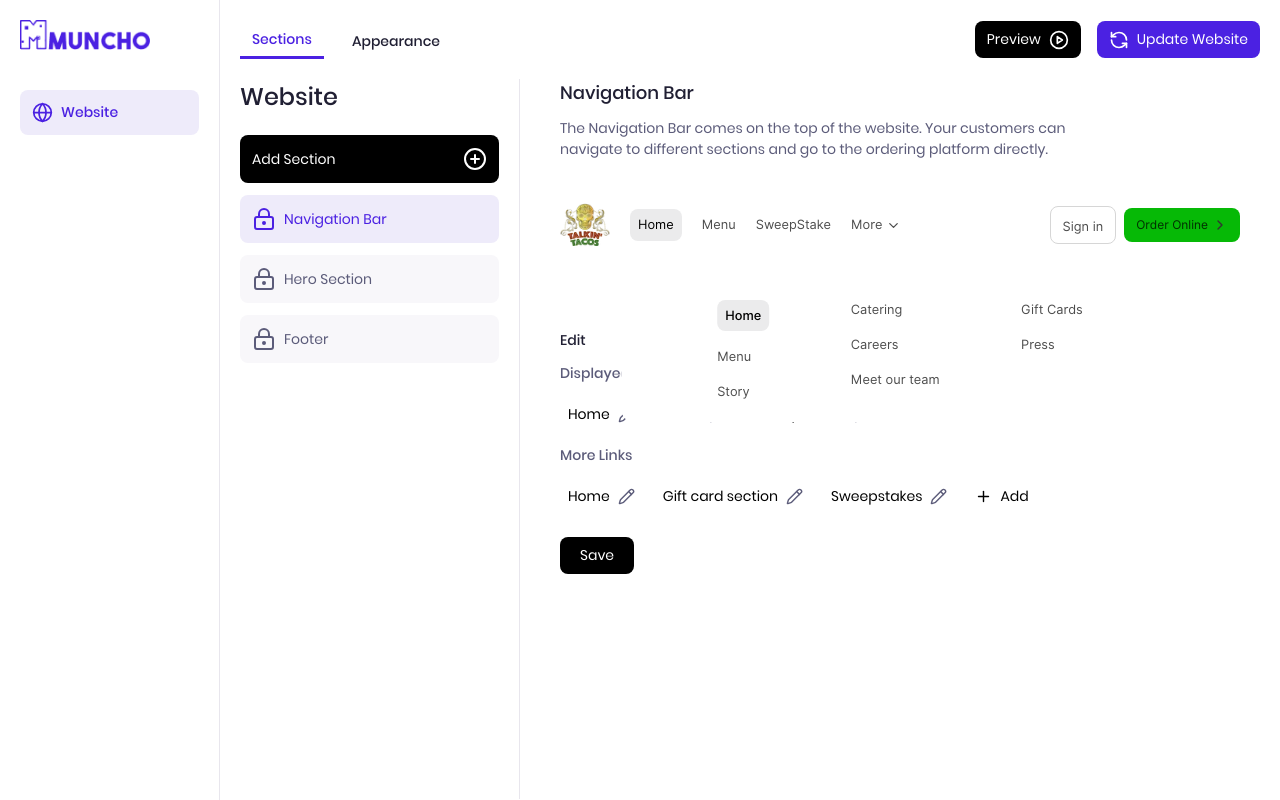
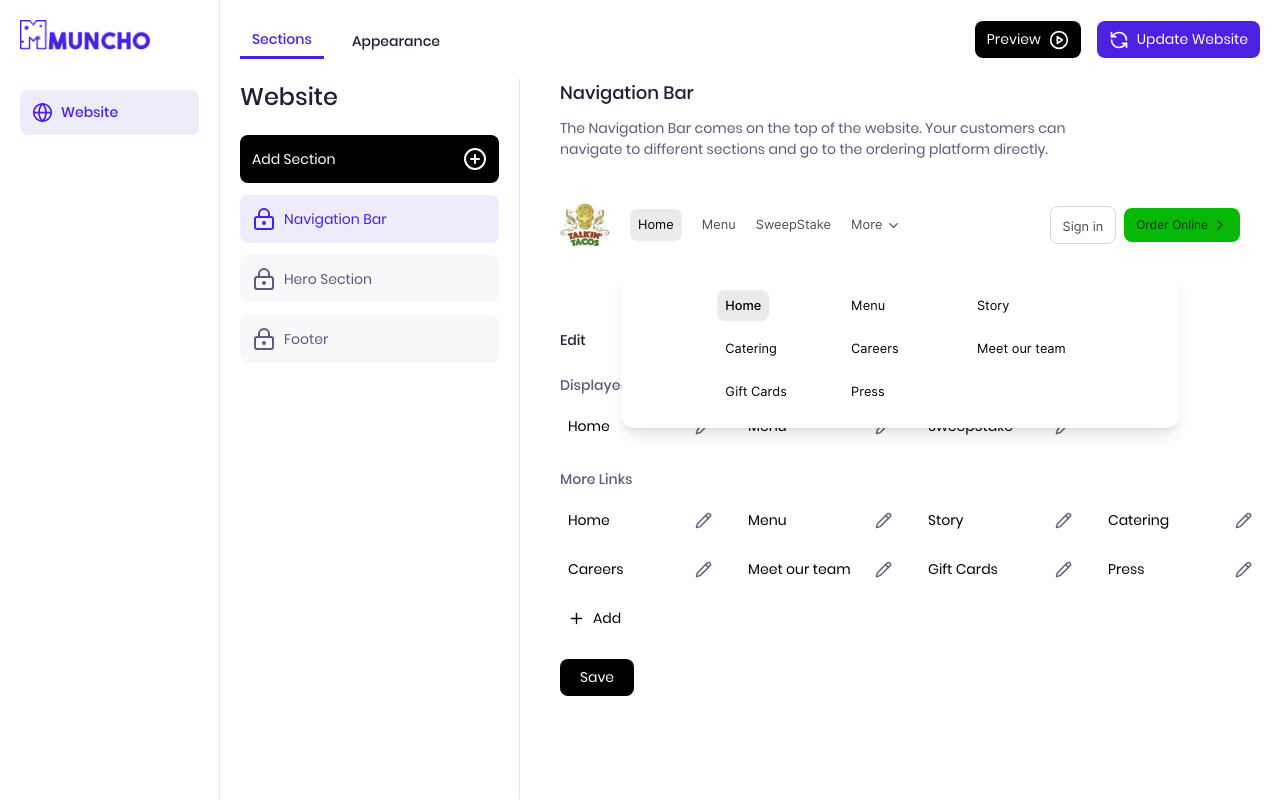
Before and after one commit to pushkardeep/muncho_cms, a React (Vite) app: page / in a window 1280 px wide. Both pictures are taken after a click on the button "More". Built offline with nearby package versions, Linux system fonts and the light colour scheme.

Commit message:
Nav logics added

```diff
--- /dev/null
+++ b/src/Components/Common/DeleteButton.jsx
@@ -0,0 +1,18 @@
+import React from "react";
+
+// Icons
+import { Trash2 } from "lucide-react";
+
+function DeleteButton({ onClick, styles = "" }) {
+  return (
+    <button
+      onClick={onClick}
+      className={`w-fit h-fit bg-red-600 flex justify-between items-center gap-2 rounded-[8px] px-2 py-2 cursor-pointer ${styles}`}
+    >
+      <Trash2 color="white" size={21} />
+      <span className="poppins_reg text-white text-[14px]">Delete</span>
+    </button>
+  );
+}
+
+export default DeleteButton;
--- a/src/Components/LinkEditor.jsx
+++ b/src/Components/LinkEditor.jsx
@@ -3,12 +3,65 @@ import React from "react";
 // Icons
 import { Pencil } from "lucide-react";
 
-function LinkEditor({ title }) {
+// Components
+import SmButton from "./Common/SmButton";
+import DeleteButton from "./Common/DeleteButton";
+
+function LinkEditor({
+  title,
+  isActive,
+  enableDelete = false,
+  lableValue,
+  linkValue,
+  onLableChange,
+  onLinkChange,
+  onClick,
+  onSave,
+  onDelete,
+}) {
   return (
-    <button className="w-fit h-fit flex justify-center items-center gap-2 rounded-[8px] p-2 hover:bg-[#EEEBFA] cursor-pointer ">
-      <span className="poppins_reg text-black text-[14px]">{title}</span>
-      <Pencil color="#5C5C7A" size={17} />
-    </button>
+    <div className="w-full h-fit relative">
+      <button
+        onClick={onClick}
+        className={`w-full h-fit flex justify-between items-center gap-2 rounded-[8px] p-2 relative hover:bg-[#EEEBFA] cursor-pointer z-0 ${
+          isActive && "border-2 border-[#4B21E2]"
+        }`}
+      >
+        <span
+          className={`poppins_reg text-[14px] ${
+            isActive ? "text-[#4B21E2]" : "text-black"
+          }`}
+        >
+          {title}
+        </span>
+        <Pencil color={`${isActive ? "#4B21E2" : "#5C5C7A"}`} size={17} />
+      </button>
+
+      {isActive && (
+        <div className="w-[300px] h-fit absolute top-[50%] left-[50%] bg-white flex flex-col justify-center items-start gap-3 rounded-[8px] p-2.5 shadow-lg z-50">
+          <input
+            className="w-full h-fit poppins_reg bg-[#EEEBFA] text-[14px] text-black placeholder:text-[#606060] focus:outline-none rounded-[8px] px-1.5 py-2"
+            type="text"
+            name="title"
+            placeholder="lable"
+            value={lableValue}
+            onChange={onLableChange}
+          />
+          <input
+            className="w-full h-fit poppins_reg bg-[#EEEBFA] text-[14px] text-black placeholder:text-[#606060] focus:outline-none rounded-[8px] px-1.5 py-2"
+            type="text"
+            name="link"
+            placeholder="link"
+            value={linkValue}
+            onChange={onLinkChange}
+          />
+          <div className="w-full h-fit flex justify-between items-center">
+            <SmButton title={"Save"} onClick={onSave} />
+            {enableDelete && <DeleteButton onClick={onDelete} />}
+          </div>
+        </div>
+      )}
+    </div>
   );
 }
 
--- a/src/Components/Sections/Components/Menu.jsx
+++ b/src/Components/Sections/Components/Menu.jsx
@@ -1,76 +1,19 @@
 import React from "react";
-import { Link } from "react-router-dom";
 
-function Menu() {
+function Menu({ links, active }) {
   return (
-    <div className="w-full sm:w-[82%] h-screen sm:h-fit bg-white sm:rounded-[0.8rem] absolute top-[80px] left-1/2 -translate-x-1/2 px-10 sm:px-24 py-5 flex flex-col sm:flex-row sm:justify-between gap-4 z-30">
-      {/* Column 1 */}
-      <div className="flex flex-col gap-4 items-start">
-        <Link
-          className="bg-[#EBEBEC] text-black text-[0.8rem] font-['Inter-Med'] rounded-[0.5rem] px-2 py-1.5"
-          href="/"
-        >
-          Home
-        </Link>
-        <Link
-          className="text-[#4D4D4D] text-[0.8rem] font-['Inter-Reg']"
-          href="/"
-        >
-          Menu
-        </Link>
-        <Link
-          className="text-[#4D4D4D] text-[0.8rem] font-['Inter-Reg']"
-          href="/"
-        >
-          Story
-        </Link>
-      </div>
-
-      {/* Column 2 */}
-      <div className="flex flex-col gap-4 items-start">
-        <Link
-          className="text-[#4D4D4D] text-[0.8rem] font-['Inter-Reg']"
-          href="/"
-        >
-          Catering
-        </Link>
-        <Link
-          className="text-[#4D4D4D] text-[0.8rem] font-['Inter-Reg']"
-          href="/"
-        >
-          Careers
-        </Link>
-        <Link
-          className="text-[#4D4D4D] text-[0.8rem] font-['Inter-Reg']"
-          href="/"
-        >
-          Meet our team
-        </Link>
-      </div>
-
-      {/* Column 3 */}
-      <div className="flex flex-col gap-4 items-start">
-        <Link
-          className="text-[#4D4D4D] text-[0.8rem] font-['Inter-Reg']"
-          href="/"
-        >
-          Gift Cards
-        </Link>
-        <Link
-          className="text-[#4D4D4D] text-[0.8rem] font-['Inter-Reg']"
-          href="/"
-        >
-          Press
-        </Link>
-      </div>
-
-      {/* <div className="sm:hidden w-full flex-1 flex justify-center items-start">
-        <Image
-          className="w-[120px] h-fit object-cover mt-12"
-          src={Logo}
-          alt="logo"
-        />
-      </div> */}
+    <div className="w-[82%] h-fit grid grid-cols-3 gap-3 absolute top-[70px] left-1/2 -translate-x-1/2 bg-white rounded-[0.8rem] px-24 py-5 z-30 shadow-lg">
+      {links?.length > 0 &&
+        links.map(({ title }, index) => (
+          <span
+            key={index}
+            className={`w-fit text-black text-[0.8rem] px-2 py-1.5 inter_reg ${
+              active === title && "bg-[#EBEBEC] rounded-[0.5rem] inter_med"
+            }`}
+          >
+            {title}
+          </span>
+        ))}
     </div>
   );
 }
--- a/src/Components/Sections/Nav.jsx
+++ b/src/Components/Sections/Nav.jsx
@@ -3,112 +3,235 @@ import React, { useState } from "react";
 // Icons
 import { ChevronDown, Plus } from "lucide-react";
 
-// components
+// Components
 import BigBtn from "./Components/Common/BigBtn";
 import Menu from "./Components/Menu";
 import LinkEditor from "../LinkEditor";
 import TabHeading from "../Common/TabHeading";
 import SmButton from "../Common/SmButton";
 
-function Nav({ route = "Home" }) {
+// Initial Link Data
+const initialNavData = {
+  displayedLinks: [
+    { title: "Home", link: "https://google.com" },
+    { title: "Menu", link: "https://google.com" },
+    { title: "SweepStake", link: "https://google.com" },
+  ],
+  menuLinks: [
+    { title: "Home", link: "https://google.com" },
+    { title: "Menu", link: "https://google.com" },
+    { title: "Story", link: "https://google.com" },
+    { title: "Catering", link: "https://google.com" },
+    { title: "Careers", link: "https://google.com" },
+    { title: "Meet our team", link: "https://google.com" },
+    { title: "Gift Cards", link: "https://google.com" },
+    { title: "Press", link: "https://google.com" },
+  ],
+};
+
+function Nav() {
+  // State
+  const [navData, setNavData] = useState(initialNavData);
   const [isMenuOpen, setIsMenuOpen] = useState(false);
+  const [activeEditor, setActiveEditor] = useState({ type: null, index: null });
+  const [linkInput, setLinkInput] = useState({ title: "", link: "" });
+
+  const { displayedLinks, menuLinks } = navData;
+
+  // Handlers
+  const handleToggleEditor = (type, index) => {
+    setActiveEditor((prev) =>
+      prev.type === type && prev.index === index
+        ? { type: null, index: null }
+        : { type, index }
+    );
+
+    const currentLink = (type === "displayed" ? displayedLinks : menuLinks)[
+      index
+    ];
+    setLinkInput(currentLink || { title: "", link: "" });
+  };
+
+  const handleInputChange = (e) => {
+    const { name, value } = e.target;
+    setLinkInput((prev) => ({ ...prev, [name]: value }));
+  };
+
+  const handleSaveLink = () => {
+    const { type, index } = activeEditor;
+
+    if (!type || index === null) return;
+
+    setNavData((prevNavData) => {
+      const isDisplayed = type === "displayed";
+      const key = isDisplayed ? "displayedLinks" : "menuLinks";
+
+      // Copy the existing links array
+      const updatedLinks = [...prevNavData[key]];
+
+      // Update the specific link
+      updatedLinks[index] = { ...linkInput };
+
+      // Return updated navData
+      return {
+        ...prevNavData,
+        [key]: updatedLinks,
+      };
+    });
+
+    // Clear the active editor state
+    setActiveEditor({ type: null, index: null });
+  };
+
+  const handleAddMenuLink = () => {
+    const newLinkData = { title: "Link", link: "https://example.com" };
+
+    handleToggleEditor("menu", menuLinks.length);
+    setLinkInput({ ...newLinkData });
+
+    setNavData((prevNavData) => {
+      return {
+        ...prevNavData,
+        menuLinks: [...prevNavData.menuLinks, { ...newLinkData }],
+      };
+    });
+  };
+
+  const handleDeleteMenuLink = () => {
+    const { type, index } = activeEditor;
+
+    if (type !== "menu" || index === null) return;
+
+    setNavData((prevNavData) => {
+      const menuLinks = prevNavData.menuLinks.filter((_, i) => index !== i);
+      return {
+        ...prevNavData,
+        menuLinks,
+      };
+    });
+
+    // Clear the active editor state
+    setActiveEditor({ type: null, index: null });
+  };
+
+  const handleToggleMenu = () => setIsMenuOpen((prev) => !prev);
 
   return (
-    <div className="w-full h-full min-h-fit flex flex-col justify-start items-center gap-10">
-      {/* Headings  */}
+    <div className="w-full h-full min-h-fit flex flex-col items-center gap-10">
+      {/* Heading */}
       <TabHeading
-        title={"Navigation Bar"}
-        description={
-          "The Navigation Bar comes on the top of the website. Your customers can navigate to different sections and go to the ordering platform directly."
-        }
+        title="Navigation Bar"
+        description="The Navigation Bar comes on the top of the website. Your customers can navigate to different sections and go to the ordering platform directly."
       />
 
-      {/* Navr Bar  */}
-      <nav className="w-full h-fit flex justify-between items-center relative">
-        {/* Left Part */}
-        <div className="w-fit h-fit flex justify-center items-center gap-5">
-          <div className="w-fit h-fit overflow-hidden relative">
+      {/* Navigation Bar Preview */}
+      <nav className="w-full flex justify-between items-center relative">
+        {/* Left Side - Logo + Displayed Links */}
+        <div className="flex items-center gap-5">
           <img
-              className="w-fit h-[50px] object-cover"
-              src={"/Images/Demo/logo.png"}
+            src="/Images/Demo/logo.png"
             alt="logo"
+            className="h-[50px] object-cover"
           />
-          </div>
 
-          {["Home", "Menu", "SweepStake"].map((e, i) => {
-            const isActive = e === route;
-            return (
-              <div
-                key={i}
-                className={`flex justify-center items-center ${
-                  isActive && "bg-[#EBEBEC] rounded-[0.5rem] px-2 py-1.5"
+          {displayedLinks.map(({ title }, index) => (
+            <span
+              key={index}
+              className={`inter_reg text-[0.8rem] ${
+                title === "Home"
+                  ? "text-black bg-[#EBEBEC] rounded-[0.5rem] px-2 py-1.5"
+                  : "text-[#4D4D4D]"
               }`}
             >
-                <span
-                  className={`inter_reg text-[0.8rem] ${
-                    isActive ? "text-black" : "text-[#4D4D4D]"
-                  }`}
-                >
-                  {e}
+              {title}
             </span>
-              </div>
-            );
-          })}
+          ))}
 
           <button
-            onClick={() => setIsMenuOpen((prev) => !prev)}
-            className="flex justify-center items-center gap-1 cursor-pointer"
+            onClick={handleToggleMenu}
+            className="flex items-center gap-1 cursor-pointer"
           >
             <span className="text-[#4D4D4D] inter_reg text-[0.8rem]">More</span>
             <ChevronDown size={15} color="#4D4D4D" />
           </button>
         </div>
 
-        {/* Right Part */}
-        <div className="w-fit h-fit flex justify-center items-center gap-2">
+        {/* Right Side - Sign In + CTA */}
+        <div className="flex items-center gap-2">
           <div className="border border-[#D6D6D6] rounded-[0.5rem] px-3 py-1.5">
             <span className="text-[#4D4D4D] text-[0.8rem] inter_reg">
               Sign in
             </span>
           </div>
-
-          <BigBtn title={"Order Online"} />
+          <BigBtn title="Order Online" />
         </div>
 
-        {/* Menu  */}
-        {isMenuOpen && <Menu />}
+        {/* More Menu Dropdown */}
+        {isMenuOpen && <Menu links={menuLinks} active="Home" />}
       </nav>
 
-      {/* Editing Part  */}
-      <div className="w-full h-fit flex flex-col justify-center items-start gap-3 overflow-hidden relative mt-10">
+      {/* Link Editing Section */}
+      <div className="w-full flex flex-col gap-6 mt-10">
         <h3 className="poppins_med text-[#201F33] text-[14px]">Edit</h3>
-        {/* Displaying Links */}
-        <div className="w-fit h-fit flex flex-col justify-center items-start gap-3">
+
+        {/* Displayed Links Editor */}
+        <div className="w-[700px] flex flex-col gap-3">
           <h3 className="poppins_med text-[#5C5C7A] text-[14px]">
             Displayed Links
           </h3>
-          <div className="w-fit h-fit flex justify-center items-center gap-3">
-            <LinkEditor title={"Home"} />
-            <LinkEditor title={"Menu"} />
-            <LinkEditor title={"Sweepstakes"} />
+          <div className="grid grid-cols-4 gap-x-5 gap-y-3">
+            {displayedLinks.map(({ title }, index) => (
+              <LinkEditor
+                key={index}
+                title={title}
+                lableValue={linkInput.title}
+                linkValue={linkInput.link}
+                onLableChange={handleInputChange}
+                onLinkChange={handleInputChange}
+                onClick={() => handleToggleEditor("displayed", index)}
+                onSave={handleSaveLink}
+                isActive={
+                  activeEditor.type === "displayed" &&
+                  activeEditor.index === index
+                }
+              />
+            ))}
           </div>
         </div>
 
-        {/* More Links */}
-        <div className="w-fit h-fit flex flex-col justify-center items-start gap-3">
+        {/* Menu Links Editor */}
+        <div className="w-[700px] flex flex-col gap-3">
           <h3 className="poppins_med text-[#5C5C7A] text-[14px]">More Links</h3>
-          <div className="w-fit h-fit flex justify-center items-center gap-3">
-            <LinkEditor title={"Home"} />
-            <LinkEditor title={"Gift card section"} />
-            <LinkEditor title={"Sweepstakes"} />
+          <div className="grid grid-cols-4 gap-x-5 gap-y-3">
+            {menuLinks.map(({ title }, index) => (
+              <LinkEditor
+                key={index}
+                title={title}
+                enableDelete={true}
+                lableValue={linkInput.title}
+                linkValue={linkInput.link}
+                onLableChange={handleInputChange}
+                onLinkChange={handleInputChange}
+                onClick={() => handleToggleEditor("menu", index)}
+                onSave={handleSaveLink}
+                onDelete={handleDeleteMenuLink}
+                isActive={
+                  activeEditor.type === "menu" && activeEditor.index === index
+                }
+              />
+            ))}
 
-            {/* Add more  */}
-            <button className="w-fit h-fit flex justify-center items-center gap-2 rounded-[8px] p-2 hover:bg-[#EEEBFA] cursor-pointer ">
+            {/* Add Link Button */}
+            <button
+              onClick={handleAddMenuLink}
+              className="w-fit flex items-center gap-2 p-2 rounded-[8px] hover:bg-[#EEEBFA] cursor-pointer"
+            >
               <Plus color="black" size={17} />
               <span className="poppins_reg text-black text-[14px]">Add</span>
             </button>
           </div>
-          <SmButton title={"Save"} styles={"mt-2.5"} />
+
+          <SmButton title="Save" styles="mt-2.5" />
         </div>
       </div>
     </div>
```
Lines whose indentation alone changed are shown as unchanged.
